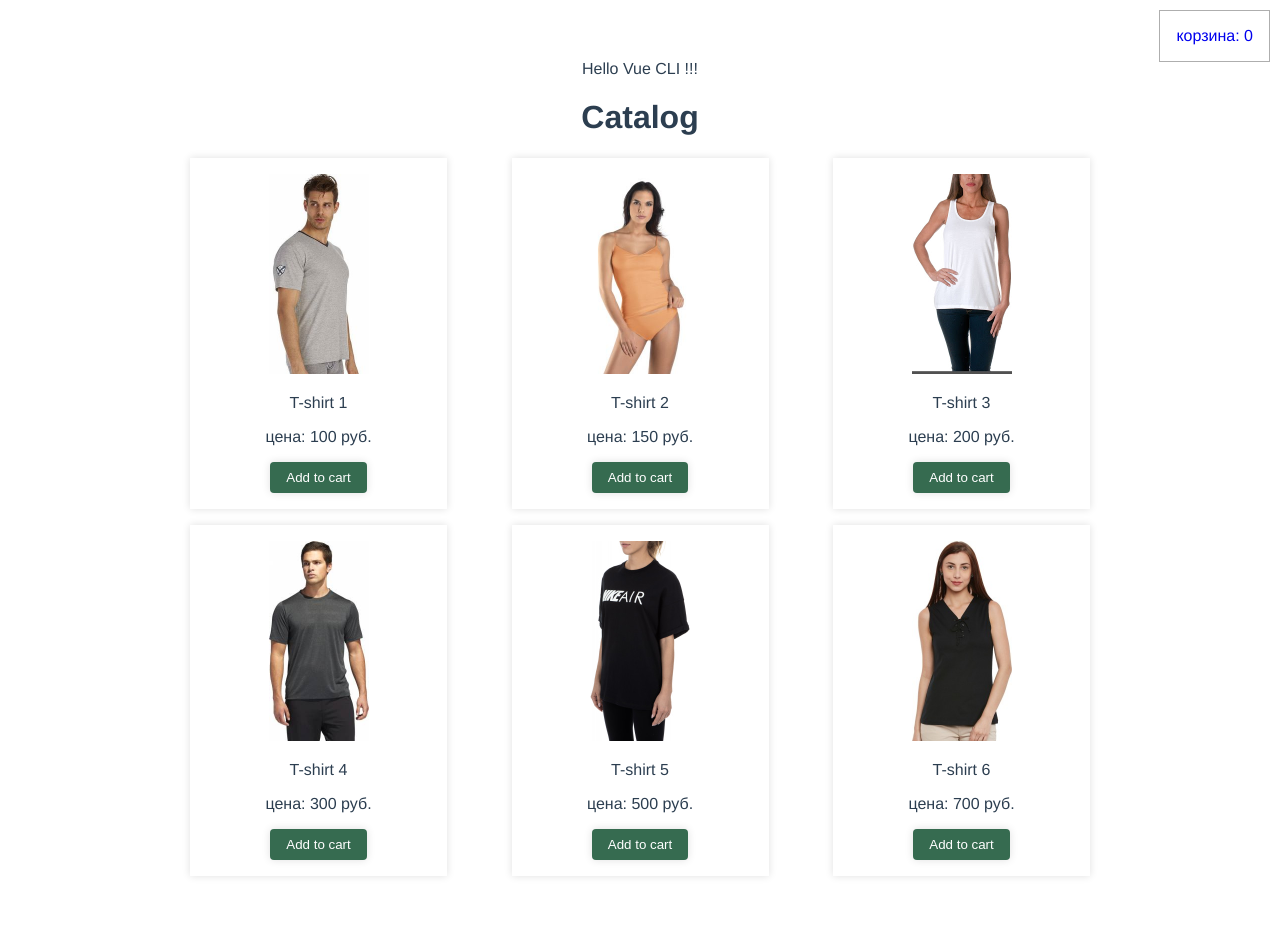
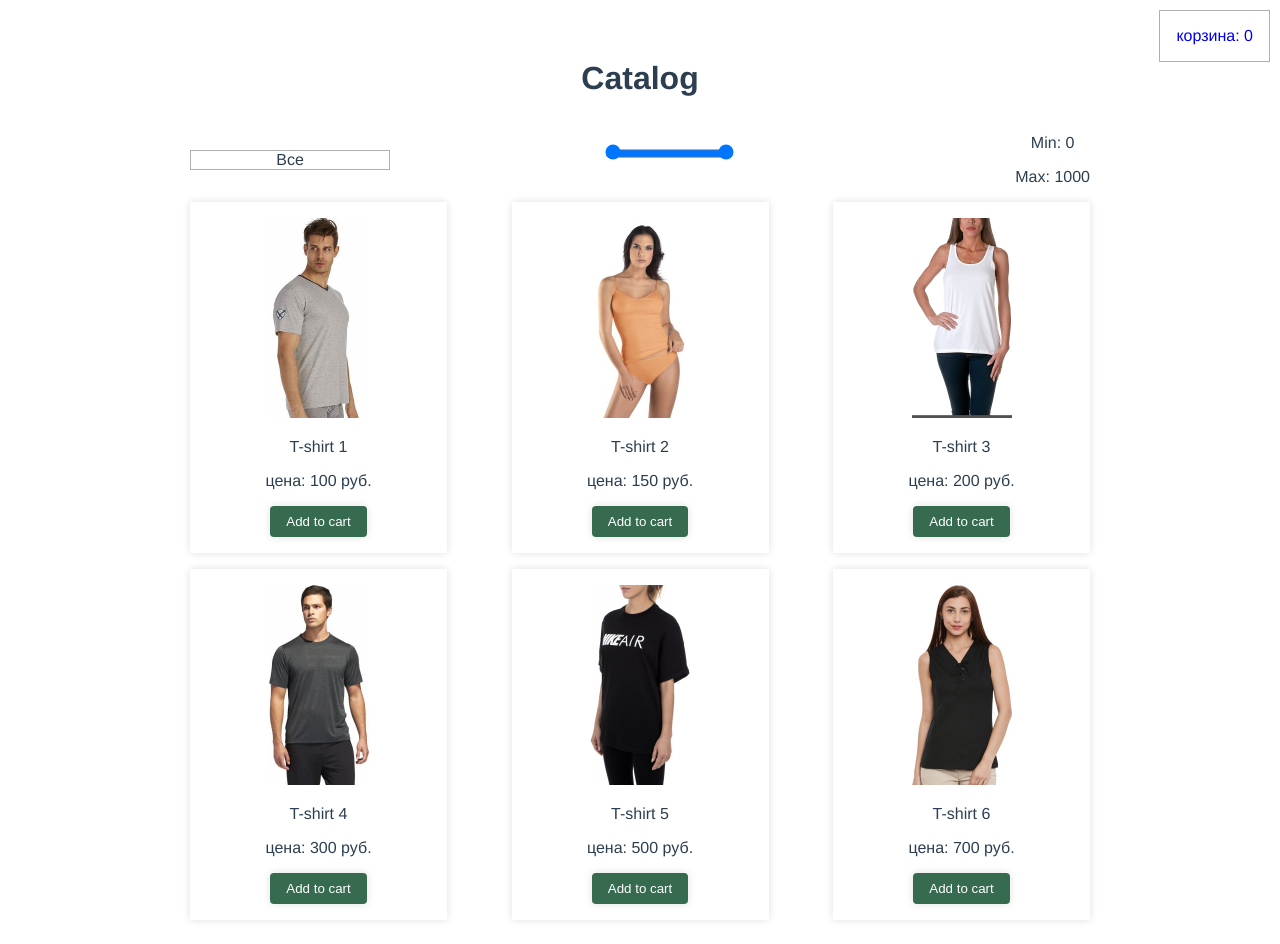
Before and after one commit to IharDubadzelau/vuejs-online-shop, a Vue app: page / in a window 1280 px wide. Before the commit the page ends 900 px from the top, so only its background shows below. Built offline with nearby package versions, Linux system fonts and the light colour scheme; data requests are answered from the project's data file.

Commit message:
3. Adding product filtering to the online-store

```diff
--- a/src/App.vue
+++ b/src/App.vue
@@ -1,20 +1,38 @@
 <template>
   <div id="app">
-    <p>Hello Vue CLI !!!</p>
-
     <v-main-wrapper></v-main-wrapper>
   </div>
 </template>
 
 <script>
-import vMainWrapper from './components/v-main-wrapper'
-
+import vMainWrapper from './components/v-main-wrapper';
+import {mapActions, mapGetters} from 'vuex'
 
 
 export default {
   name: 'App',
   components: {
     vMainWrapper
+  },
+  data() {
+    return {}
+  },
+  computed: {
+    ...mapGetters([
+            'IS_MOBILE',
+            'IS_DESKTOP'
+    ])
+  },
+  methods: {
+    ...mapActions([
+            'SET_MOBILE',
+            'SET_DESKTOP'
+    ])
+  },
+  mounted() {
+    window.addEventListener('resize', () => {
+      window.innerWidth > 767 ? this.SET_DESKTOP() : this.SET_MOBILE();
+    });
   }
 }
 
@@ -25,7 +43,7 @@ export default {
   font-family: Avenir, Helvetica, Arial, sans-serif;
   -webkit-font-smoothing: antialiased;
   -moz-osx-font-smoothing: grayscale;
-  text-align: center;
+  text-align : center;
   color: #2c3e50;
   margin-top: 60px;
 }
--- a/src/components/catalog/v-catalog.vue
+++ b/src/components/catalog/v-catalog.vue
@@ -8,9 +8,44 @@
 
         <h1>Catalog</h1>
 
+        <div class="filters">
+            <v-select
+                    :selected="selected"
+                    :options="categories"
+                    @select="sortByCategories"
+                    :isExpanded="IS_MOBILE"
+            />
+            <div class="range-slider">
+                <input
+                    type="range"
+                    min="0"
+                    max="1000"
+                    step="10"
+                    v-model.number="minPrice"
+                    @change="setRangeSliders"
+                >
+                <input
+                    type="range"
+                    min="0"
+                    max="1000"
+                    step="10"
+                    v-model.number="maxPrice"
+                    @change="setRangeSliders"
+                >
+            </div>
+
+            <div class="range-values">
+                <p>Min: {{minPrice}}</p>
+                <p>Max: {{maxPrice}}</p>
+            </div>
+
+        </div>
+
+
+
         <div class="v-catalog__list">
             <v-catalog-item
-                v-for="product in PRODUCTS"
+                v-for="product in filteredProducts"
                 :key="product.article"
                 :product_data="product"
                 @addToCart="addToCart"
@@ -23,44 +58,87 @@
 <script>
 import vCatalogItem from './v-catalog-item';
 import {mapActions, mapGetters} from 'vuex';
+import vSelect from '../v-select';
 
 export default {
     name: "v-catalog",
     components: {
-        vCatalogItem
+        vCatalogItem,
+        vSelect
     },
     props: {},
     data() {
         return{
-
+            categories: [
+                {name: 'Все', value: 'ALL'},
+                {name: 'Мужские', value: 'м'},
+                {name: 'Женские', value: 'ж'}
+            ],
+            selected: 'Все',
+            sortedProducts: [],
+            minPrice: 0,
+            maxPrice: 1000
         }
     },
     computed:{
         ...mapGetters([
             'PRODUCTS',
-            'CART'
-        ])
+            'CART',
+            'IS_MOBILE',
+            'IS_DESKTOP'
+        ]),
+        filteredProducts() {
+            if ( !this.sortedProducts.length ) {
+                this.sortByCategories();
+            }
+
+            return this.sortedProducts;
+        }
     },
     methods: {
         ...mapActions([
            'GET_PRODUCTS_FROM_API',
             'ADD_TO_CART'
         ]),
+        setRangeSliders() {
+            if (this.minPrice>this.maxPrice ) {
+                let tmp = this.maxPrice;
+                this.maxPrice =  this.minPrice;
+                this.minPrice = tmp;
+            }
+            this.sortByCategories();
+        },
+        sortByCategories(category) {
+            if (category) {
+                this.selected = category.name;
+            }
+
+            this.sortedProducts = this.PRODUCTS.filter( (item) => {
+                return (
+                    item.price >= this.minPrice &&
+                    item.price <= this.maxPrice && (
+                        this.selected === 'Все' ||
+                        item.category === this.selected
+                    )
+                );
+            });
+        },
         addToCart(data) {
             this.ADD_TO_CART(data);
-            // console.log(data);
         }
     },
     mounted() {
         this.GET_PRODUCTS_FROM_API()
             .then( (response) => {
                if (response) {
-                   console.log('Data arrived! :: ');
+                   this.sortByCategories();
                }
             });
     }
 }
 </script>
+
+
 
 <style lang="scss">
     .v-catalog {
@@ -79,4 +157,30 @@ export default {
 
         }
     }
+
+    .filters {
+        display: flex;
+        justify-content: space-between;
+        align-items: center;
+    }
+
+    .range-slider {
+        width: 200px;
+        margin: auto 16px;
+        text-align: center;
+        position: relative;
+    }
+
+    .range-slider svg, .range-slider input[type=range] {
+        position: absolute;
+        left: 0;
+        bottom: 0;
+    }
+
+    input[type=range]::-webkit-slider-thumb {
+        z-index: 2;
+        position: relative;
+        top: 2px;
+        margin-top: -7px;
+    }
 </style>
--- a/src/components/v-main-wrapper.vue
+++ b/src/components/v-main-wrapper.vue
@@ -27,7 +27,9 @@ export default {
     watch: {},
 //--- хуки жизненого цикла ---
     //отрабатывает когда компонент полностью загрузится - один из основных
-    mounted() {}
+    mounted() {},
+    //обрабатывает перед удалением/закрытием компонента
+    beforeDestroy() {}
 }
 </script>
 
--- /dev/null
+++ b/src/components/v-select.vue
@@ -0,0 +1,91 @@
+<template>
+    <div class="v-select">
+        <p
+                class="title"
+                @click="areOptionsVisible = !areOptionsVisible"
+        >{{selected}}</p>
+        <div
+                class="options"
+                v-if="areOptionsVisible || isExpanded"
+        >
+            <p
+                v-for="option in options"
+                :key="option.value"
+                @click="selectOption(option)"
+            >
+                {{option.name}}
+            </p>
+        </div>
+    </div>
+</template>
+
+<script>
+export default {
+    name: "v-select",
+    props: {
+        options: {
+            type: Array,
+            default() {
+                return []
+            }
+        },
+        selected: {
+            type: String,
+            default: ''
+        },
+        isExpanded: {
+            type: Boolean,
+            default: false
+        }
+    },
+    data() {
+        return {
+            areOptionsVisible: false
+        }
+    },
+    computed: {},
+    methods: {
+        hideSelect() {
+            this.areOptionsVisible = false;
+        },
+        selectOption(option) {
+            this.$emit('select', option);
+            this.hideSelect();
+        }
+    },
+    mounted() {
+        document.addEventListener('click', this.hideSelect.bind(this), true);
+    },
+    beforeDestroy() {
+        document.removeEventListener('click', this.hideSelect);
+    }
+}
+</script>
+
+<style>
+    .v-select {
+        position: relative;
+        width: 200px;
+        cursor: pointer;
+    }
+
+    .title {
+        border: solid 1px #aeaeae;
+    }
+
+    .v-select p {
+        margin: 0;
+    }
+
+    .options {
+        border: solid 1px #aeaeae;
+        position: absolute;
+        top: 30px;
+        right: 0;
+        width: 100%;
+    }
+
+    .options p:hover {
+        background: #728ce7;
+    }
+</style>
--- a/src/vuex/actions/actions.js
+++ b/src/vuex/actions/actions.js
@@ -1,4 +1,10 @@
 export default {
+    SET_MOBILE({commit}) {
+        commit('SWITCH_MOBILE');
+    },
+    SET_DESKTOP({commit}) {
+        commit('SWITCH_DESKTOP');
+    },
     ADD_TO_CART({commit}, product) {
         commit('SET_CART', product);
     },
--- a/src/vuex/getters/getters.js
+++ b/src/vuex/getters/getters.js
@@ -1,4 +1,10 @@
 export default {
+    IS_MOBILE(state) {
+        return state.isMobile;
+    },
+    IS_DESKTOP(state) {
+        return state.isDesktop;
+    },
     PRODUCTS(state) {
         return state.products;
     },
--- a/src/vuex/mutations/mutations.js
+++ b/src/vuex/mutations/mutations.js
@@ -1,7 +1,15 @@
 export default {
-    SET_PRODUCTS_TO_STATE: ((state, products) => {
+    SWITCH_MOBILE:  state => {
+        state.isMobile = true;
+        state.isDesktop = false;
+    },
+    SWITCH_DESKTOP:  state => {
+        state.isMobile = false;
+        state.isDesktop = true;
+    },
+    SET_PRODUCTS_TO_STATE: (state, products) => {
         state.products = products;
-    }),
+    },
     SET_CART: (state, product) => {
         if (state.cart.length) {
             let isProductExists = false;
@@ -18,12 +26,12 @@ export default {
             state.cart.push(product)
         }
     },
-    CHANGE_COUNT_ITEM: ((state, obj) => {
+    CHANGE_COUNT_ITEM: (state, obj) => {
         state.cart[obj.index].quantity += obj.count;
         if ( state.cart[obj.index].quantity<1 ) {
             state.cart[obj.index].quantity = 1;
         }
-    }),
+    },
     REMOVE_FROM_CART: (state, index) => {
         state.cart.splice(index,1);
     }
--- a/src/vuex/state/state.js
+++ b/src/vuex/state/state.js
@@ -1,4 +1,6 @@
 export default {
+    isMobile: false,
+    isDesktop: true,
     products: [],
     cart: []
 }
```
